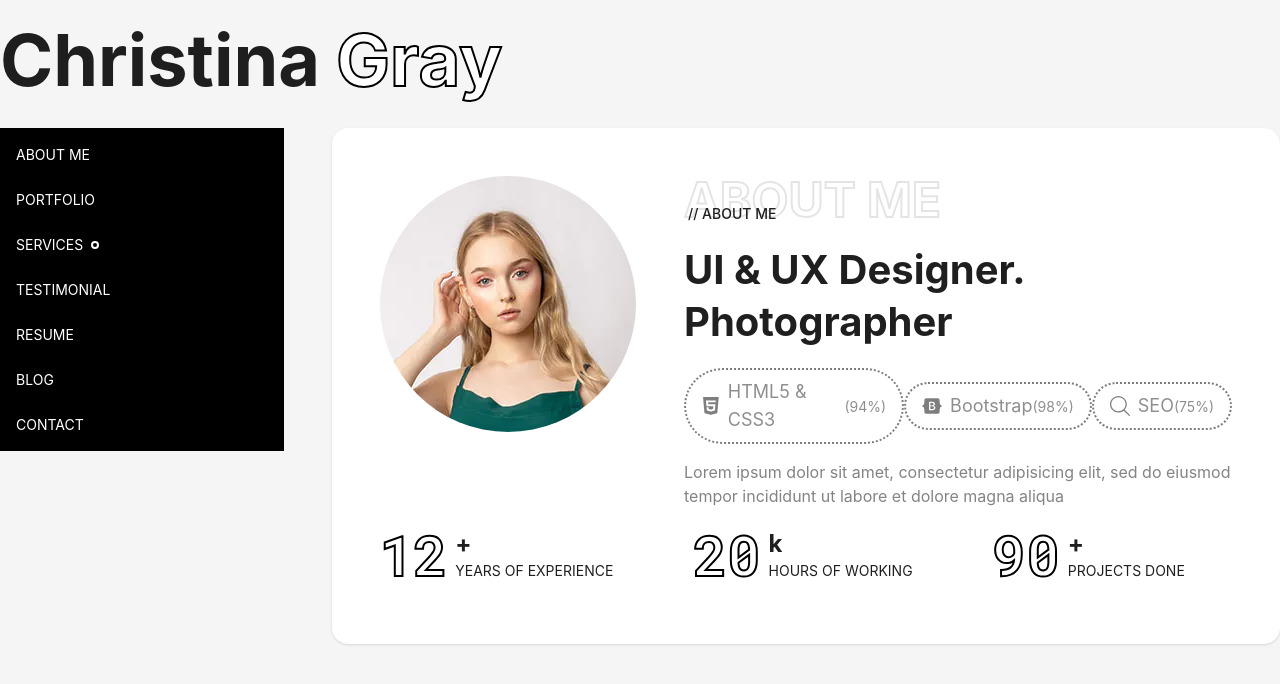
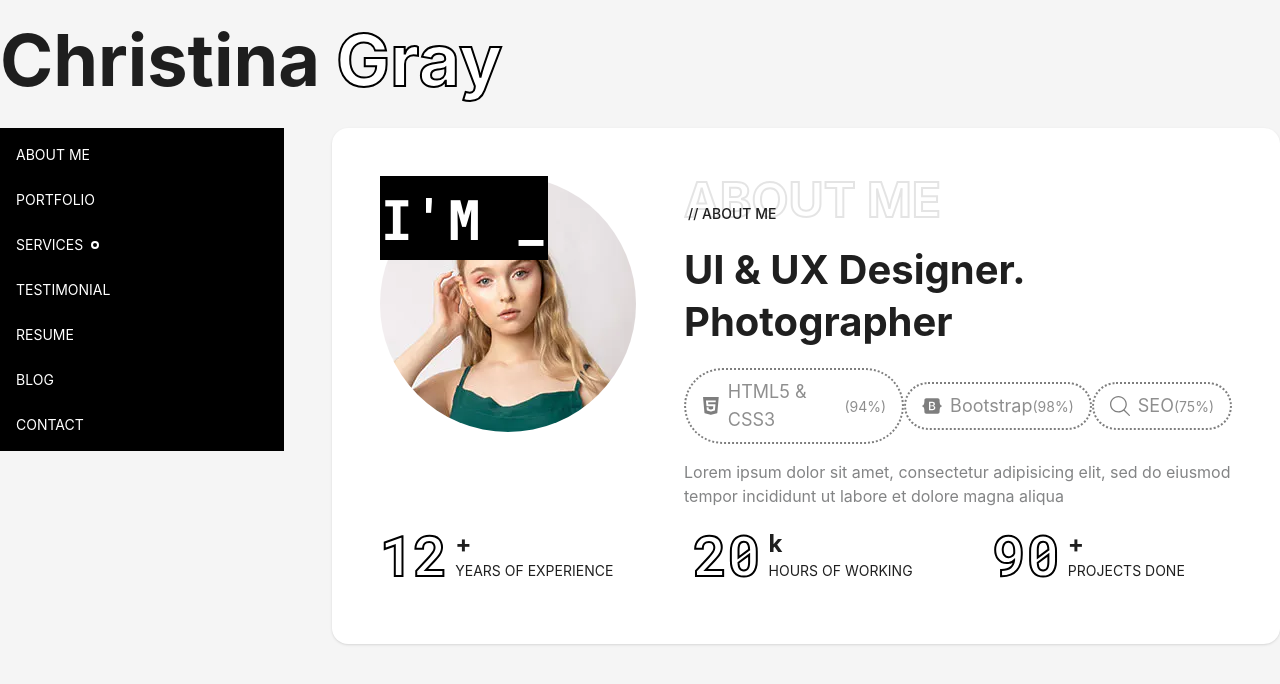
Before and after one commit to NamuSoft/michael-, a Next.js app: page /home in a window 1280 px wide. Shown: the top 684 px of the page. Built offline with nearby package versions, Linux system fonts and the light colour scheme.

Commit message:
chore: implement typing text component

```diff
--- a/src/components/Modules/HeroSection/HeroSectionModule.tsx
+++ b/src/components/Modules/HeroSection/HeroSectionModule.tsx
@@ -2,10 +2,15 @@ import { Image } from "antd";
 import React from "react";
 import CredentialAtom from "~/components/Atoms/CredentialAtom/CredentialAtom";
 import SkillTagAtom from "~/components/Atoms/SVGAtom/SkillTagAtom/SkillTagAtom";
+import TypingText from "~/components/TypingText/TypingText";
 
 type Props = {
   skills: React.ComponentProps<typeof SkillTagAtom>[];
   credentials: React.ComponentProps<typeof CredentialAtom>[];
+};
+
+const intro = {
+  texts: ["HI THERE!", "I'M CHRISTINA"],
 };
 
 export default function HeroSectionModule(props: Props) {
@@ -16,8 +21,11 @@ export default function HeroSectionModule(props: Props) {
           src='/images/hero-avatar.webp'
           alt='Hero Avatar'
           preview={false}
-          className='h-64 min-w-64 rounded-full'
+          className='relative h-64 min-w-64 rounded-full'
         />
+        <div className="absolute">
+          <TypingText texts={["HI THERE!", "I'M CHRISTINA"]} />
+        </div>
         <div className='flex w-full flex-col gap-4'>
           <div className='relative'>
             <h1 className='font-outline-2 text-5xl font-bold text-white opacity-10'>
--- /dev/null
+++ b/src/components/TypingText/TypingText.tsx
@@ -0,0 +1,49 @@
+import React, { useState, useEffect } from "react";
+
+type Props = {
+  texts: string[];
+};
+
+const TypingText = (props: Props) => {
+  const [currentText, setCurrentText] = useState<string>("");
+  const [displayedText, setDisplayedText] = useState<string>("");
+  const [textIndex, setTextIndex] = useState<number>(0);
+  const [isDeleting, setIsDeleting] = useState<boolean>(false);
+
+  useEffect(() => {
+    if (!props.texts || props.texts.length === 0) return;
+    setCurrentText(props.texts[textIndex] ?? "");
+  }, [textIndex, props.texts]);
+
+  useEffect(() => {
+    let index = isDeleting ? currentText.length : 0;
+    let typingInterval: NodeJS.Timeout | undefined;
+
+    const typeText = () => {
+      typingInterval = setInterval(() => {
+        setDisplayedText(currentText.slice(0, index));
+        index = isDeleting ? index - 1 : index + 1;
+        if (index < 0) {
+          setIsDeleting(false);
+          setTextIndex((prevIndex) => (prevIndex + 1) % props.texts.length);
+          clearInterval(typingInterval);
+        } else if (index > currentText.length) {
+          clearInterval(typingInterval);
+          setTimeout(() => setIsDeleting(true), 500); // Pause before deleting
+        }
+      }, 100);
+    };
+
+    typeText();
+
+    return () => clearInterval(typingInterval);
+  }, [currentText, isDeleting]);
+
+  return (
+    <div className='typing-text font-roboto bg-black text-[56px] font-bold text-white'>
+      {displayedText}_
+    </div>
+  );
+};
+
+export default TypingText;
```
